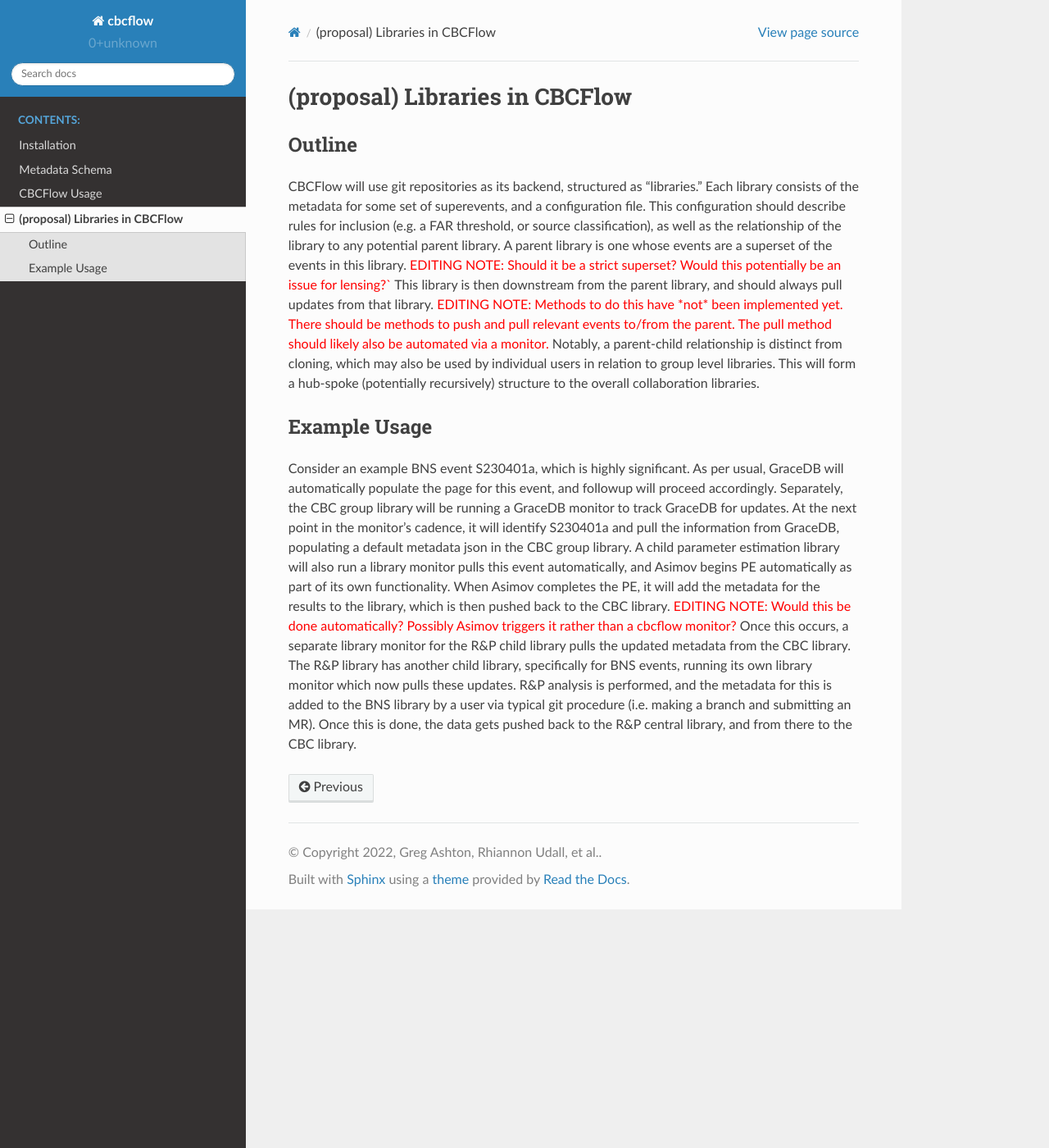
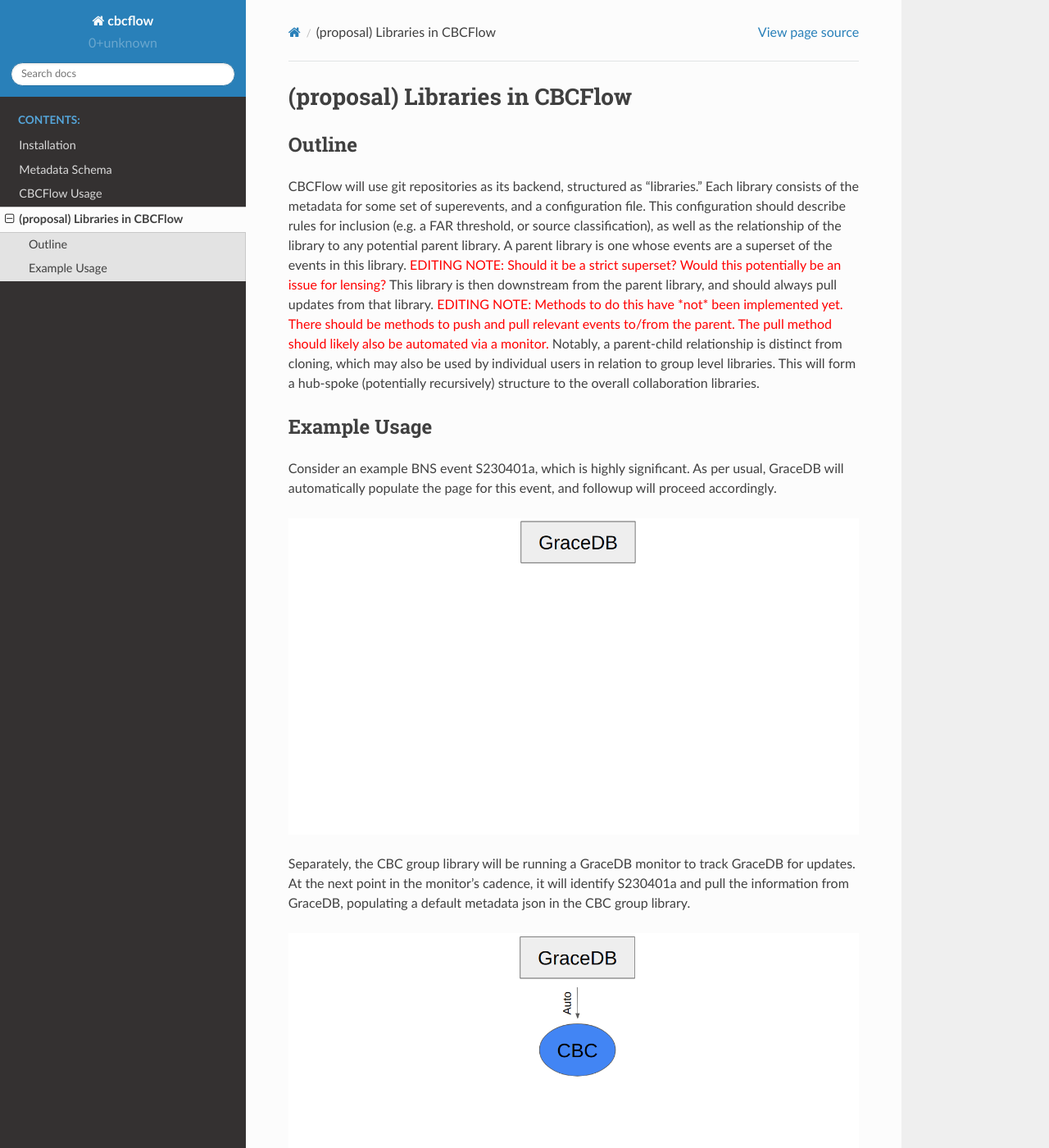
Before and after one commit to Rhiannon-Udall/cbcflow, a Sphinx documentation site: the page built from docs/libraries.rst, in a window 1280 px wide and 1400 px high. Shown: the whole window at 82% size. Built offline with Sphinx 7.4.7 and the Read the Docs theme 2.0.0, drawn with Linux system fonts in a browser that asks for light colours; some of the changed text lies outside the part shown.

Commit message:
updated draft libraries doc

```diff
--- a/docs/libraries.rst
+++ b/docs/libraries.rst
@@ -14,26 +14,60 @@
 This configuration should describe rules for inclusion (e.g. a FAR threshold, or source classification),
 as well as the relationship of the library to any potential parent library.
 A parent library is one whose events are a superset of the events in this library.
-:red:`EDITING NOTE: Should it be a strict superset? Would this potentially be an issue for lensing?``
+:red:`EDITING NOTE: Should it be a strict superset? Would this potentially be an issue for lensing?`
 This library is then downstream from the parent library, and should always pull updates from that library.
 :red:`EDITING NOTE: Methods to do this have *not* been implemented yet.`
 :red:`There should be methods to push and pull relevant events to/from the parent.`
 :red:`The pull method should likely also be automated via a monitor.`
-Notably, a parent-child relationship is distinct from cloning, which may also be used by individual users in relation to group level libraries.
+Notably, a parent-child relationship is distinct from cloning,
+which may also be used by individual users in relation to group level libraries.
 This will form a hub-spoke (potentially recursively) structure to the overall collaboration libraries.
 
 Example Usage
 -------------
 Consider an example BNS event S230401a, which is highly significant.
 As per usual, GraceDB will automatically populate the page for this event, and followup will proceed accordingly.
+
+.. image:: /libraries_images/part_1.png
+  :width: 1200
+
 Separately, the CBC group library will be running a GraceDB monitor to track GraceDB for updates.
 At the next point in the monitor's cadence, it will identify S230401a and pull the information from GraceDB,
 populating a default metadata json in the CBC group library.
-A child parameter estimation library will also run a library monitor pulls this event automatically, and Asimov begins PE automatically as part of its own functionality.
+
+.. image:: /libraries_images/part_2.png
+  :width: 1200
+
+A child parameter estimation library will also run a library monitor pulls this event automatically,
+and Asimov begins PE automatically as part of its own functionality.
+
+.. image:: /libraries_images/part_3.png
+  :width: 1200
+
 When Asimov completes the PE, it will add the metadata for the results to the library, which is then pushed back to the CBC library.
-:red:`EDITING NOTE: Would this be done automatically? Possibly Asimov triggers it rather than a cbcflow monitor?`
+:red:`EDITING NOTE: Would this be done automatically?`
+:red:`Possibly Asimov triggers it rather than a cbcflow monitor?`
+
+.. image:: /libraries_images/part_4.png
+  :width: 1200
+
 Once this occurs, a separate library monitor for the R&P child library pulls the updated metadata from the CBC library.
-The R&P library has another child library, specifically for BNS events, running its own library monitor which now pulls these updates.
+
+.. image:: /libraries_images/part_5.png
+  :width: 1200
+
+The R&P library has child libraries for BNS and BBH events respectively, each running its own library monitor which now pulls these updates.
+
+.. image:: /libraries_images/part_6.png
+  :width: 1200
+
 R&P analysis is performed, and the metadata for this is added to the BNS library by a user
 via typical git procedure (i.e. making a branch and submitting an MR).
+
+.. image:: /libraries_images/part_7.png
+  :width: 1200
+
 Once this is done, the data gets pushed back to the R&P central library, and from there to the CBC library.
+
+.. image:: /libraries_images/part_8.png
+  :width: 1200
```
Also changed, not shown: docs/libraries_images/part_1.png (added), docs/libraries_images/part_2.png (added), docs/libraries_images/part_3.png (added), docs/libraries_images/part_4.png (added), docs/libraries_images/part_5.png (added), docs/libraries_images/part_6.png (added), docs/libraries_images/part_7.png (added), docs/libraries_images/part_8.png (added), 1 other file.
